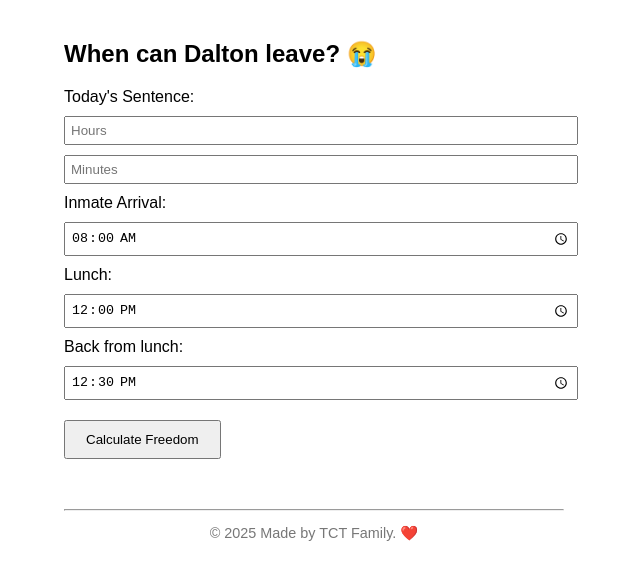
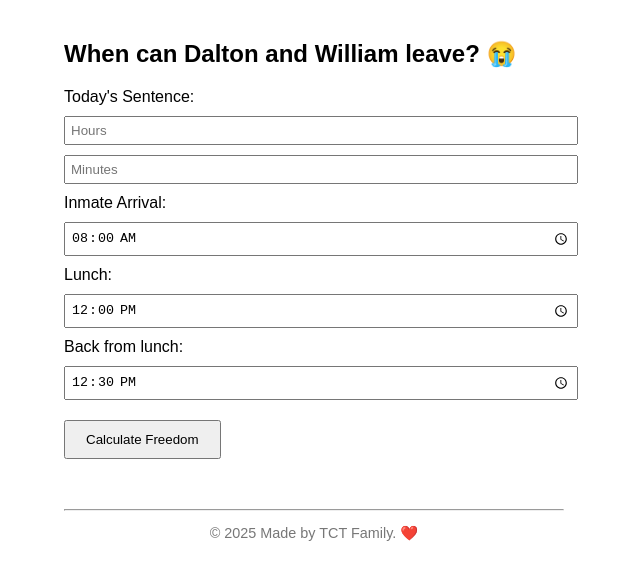
Before and after one commit to lemuellin/office_escape, a plain HTML site: page index.html in a window 1280 px wide. Shown: the whole page, without its empty margins (326-966 px from the left). Drawn offline with Linux system fonts and the light colour scheme.

Commit message:
add William

```diff
--- a/index.html
+++ b/index.html
@@ -12,7 +12,7 @@
   </style>
 </head>
 <body>
-  <h2>When can Dalton leave? &#128557;</h2>
+  <h2>When can Dalton and William leave? &#128557;</h2>
 
   <label>Today's Sentence:</label>
   <input type="number" id="hours" placeholder="Hours" min="0" required>
```
